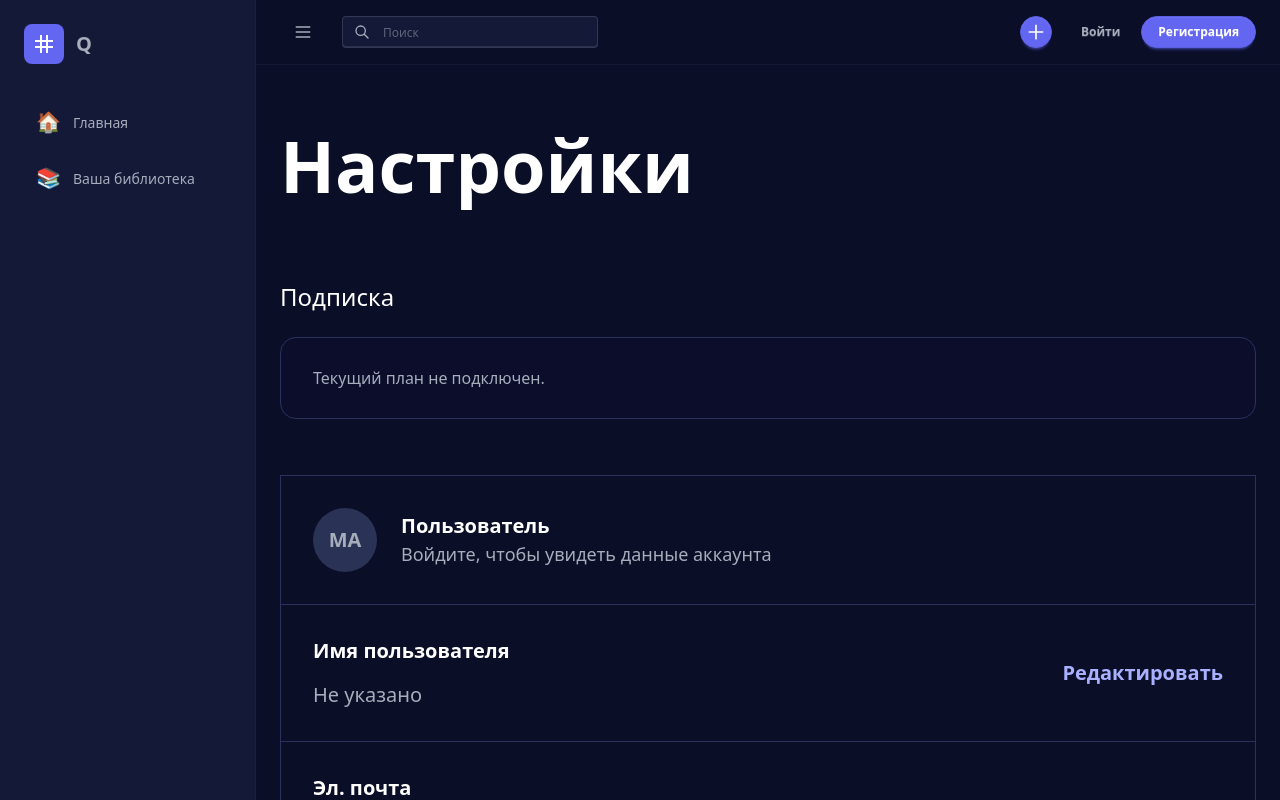
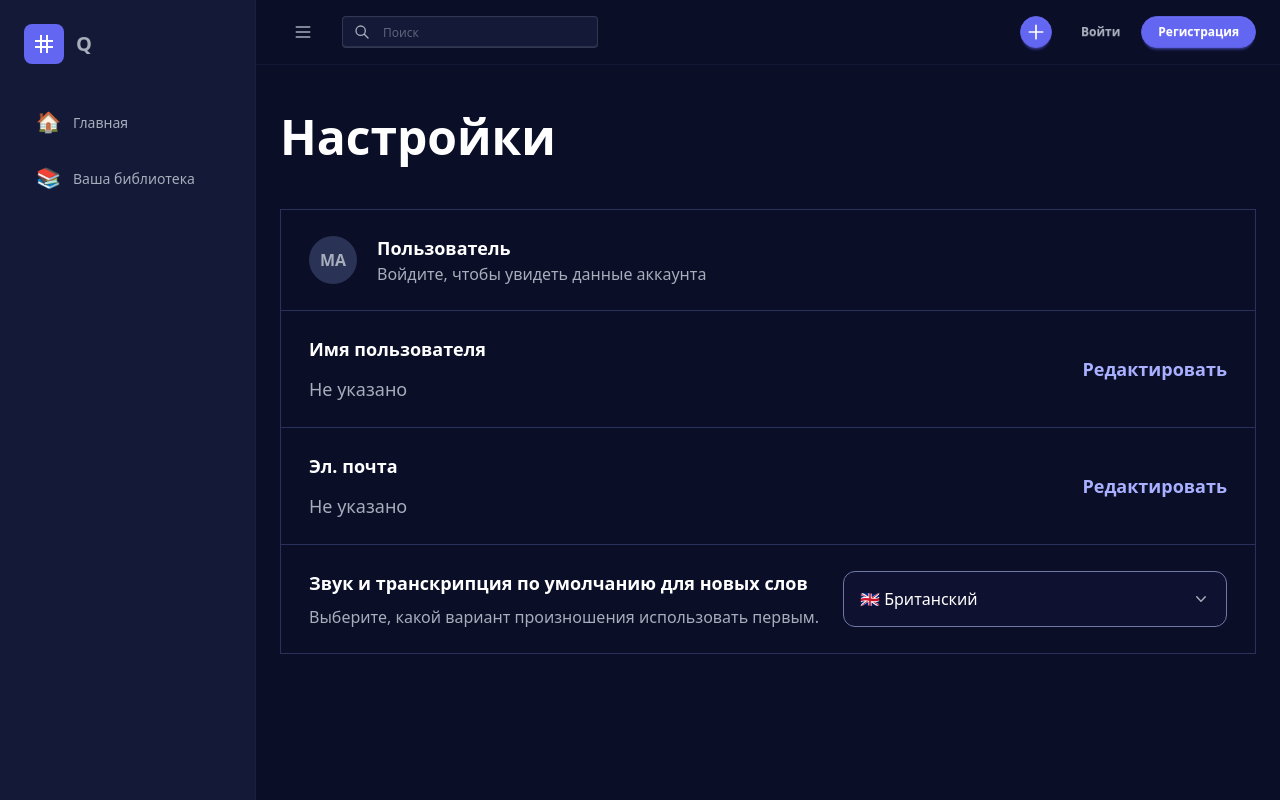
Before and after one commit to Manblax/flashcards2, a Next.js app in the folder frontend/: page /settings in a window 1280 px wide. Shown: the top 800 px of the page. Built offline with nearby package versions, Linux system fonts and the light colour scheme.

Commit message:
Add pronunciation preference setting

```diff
--- a/frontend/app/settings/page.tsx
+++ b/frontend/app/settings/page.tsx
@@ -1,6 +1,5 @@
 "use client";
 
-import Link from "next/link";
 import { useEffect, useState } from "react";
 import {
   AUTH_STATE_CHANGE_EVENT,
@@ -8,8 +7,14 @@ import {
   type AuthUser,
 } from "@/lib/auth";
 
+type PronunciationVariant = "uk" | "us";
+
+const PRONUNCIATION_SETTING_KEY = "preferred-pronunciation-variant";
+
 export default function SettingsPage() {
   const [user, setUser] = useState<AuthUser | null>(null);
+  const [pronunciationVariant, setPronunciationVariant] =
+    useState<PronunciationVariant>("uk");
 
   useEffect(() => {
     const syncUser = () => {
@@ -29,32 +34,38 @@ export default function SettingsPage() {
     };
   }, []);
 
+  useEffect(() => {
+    const storedVariant = localStorage.getItem(PRONUNCIATION_SETTING_KEY);
+
+    if (storedVariant === "uk" || storedVariant === "us") {
+      setPronunciationVariant(storedVariant);
+    }
+  }, []);
+
+  const handlePronunciationVariantChange = (variant: PronunciationVariant) => {
+    setPronunciationVariant(variant);
+    localStorage.setItem(PRONUNCIATION_SETTING_KEY, variant);
+  };
+
   const initials = user?.username ? user.username.slice(0, 2).toUpperCase() : "MA";
 
   return (
-    <div className="mx-auto max-w-6xl px-6 py-16">
-      <h1 className="mb-20 text-6xl font-semibold tracking-normal text-white sm:text-7xl">
+    <div className="mx-auto max-w-5xl px-6 py-12">
+      <h1 className="mb-12 text-4xl font-semibold tracking-normal text-white sm:text-5xl">
         Настройки
       </h1>
 
-      <section className="mb-14">
-        <h2 className="mb-6 text-2xl font-medium text-white">Подписка</h2>
-        <div className="rounded-2xl border border-[#29315c] bg-[#0b0d2b] px-8 py-7 text-neutral-content">
-          Текущий план не подключен.
-        </div>
-      </section>
-
       <section>
         <div className="overflow-hidden rounded-none border-x border-t border-[#29315c]">
-          <div className="flex items-center gap-6 border-b border-[#29315c] px-8 py-8">
-            <div className="flex h-16 w-16 shrink-0 items-center justify-center rounded-full bg-neutral text-xl font-semibold text-neutral-content">
+          <div className="flex items-center gap-5 border-b border-[#29315c] px-7 py-6">
+            <div className="flex h-12 w-12 shrink-0 items-center justify-center rounded-full bg-neutral text-base font-semibold text-neutral-content">
               {initials}
             </div>
             <div className="min-w-0">
-              <div className="truncate text-xl font-semibold text-white">
+              <div className="truncate text-lg font-semibold text-white">
                 {user?.username || "Пользователь"}
               </div>
-              <div className="truncate text-lg font-normal text-neutral-content">
+              <div className="truncate text-base font-normal text-neutral-content">
                 {user?.email || "Войдите, чтобы увидеть данные аккаунта"}
               </div>
             </div>
@@ -68,35 +79,77 @@ export default function SettingsPage() {
             label="Эл. почта"
             value={user?.email || "Не указано"}
           />
+          <PronunciationSettingsRow
+            value={pronunciationVariant}
+            onChange={handlePronunciationVariantChange}
+          />
         </div>
+      </section>
+    </div>
+  );
+}
 
-        {!user ? (
-          <div className="mt-8">
-            <Link
-              href="/login"
-              className="inline-flex rounded-full bg-primary px-7 py-3 text-base font-semibold text-white"
-            >
-              Войти
-            </Link>
-          </div>
-        ) : null}
-      </section>
+function PronunciationSettingsRow({
+  value,
+  onChange,
+}: {
+  value: PronunciationVariant;
+  onChange: (value: PronunciationVariant) => void;
+}) {
+  return (
+    <div className="grid gap-5 border-b border-[#29315c] px-7 py-6 lg:grid-cols-[minmax(0,1fr)_minmax(18rem,24rem)] lg:items-center">
+      <div>
+        <div className="mb-2 text-lg font-semibold text-white">
+          Звук и транскрипция по умолчанию для новых слов
+        </div>
+        <div className="text-base font-normal text-neutral-content">
+          Выберите, какой вариант произношения использовать первым.
+        </div>
+      </div>
+
+      <label className="relative block">
+        <select
+          className="h-14 w-full appearance-none rounded-xl border border-[#6f79a7] bg-[#0f1130] px-4 pr-12 text-base font-medium text-white outline-none transition-colors hover:border-[#a9b0ff] focus:border-[#a9b0ff]"
+          value={value}
+          onChange={(event) =>
+            onChange(event.target.value as PronunciationVariant)
+          }
+        >
+          <option value="uk">🇬🇧 Британский</option>
+          <option value="us">🇺🇸 Американский</option>
+        </select>
+        <span className="pointer-events-none absolute right-4 top-1/2 -translate-y-1/2 text-neutral-content">
+          <svg
+            xmlns="http://www.w3.org/2000/svg"
+            className="h-5 w-5"
+            viewBox="0 0 20 20"
+            fill="currentColor"
+            aria-hidden="true"
+          >
+            <path
+              fillRule="evenodd"
+              d="M5.23 7.21a.75.75 0 0 1 1.06.02L10 11.17l3.71-3.94a.75.75 0 1 1 1.08 1.04l-4.25 4.5a.75.75 0 0 1-1.08 0l-4.25-4.5a.75.75 0 0 1 .02-1.06Z"
+              clipRule="evenodd"
+            />
+          </svg>
+        </span>
+      </label>
     </div>
   );
 }
 
 function SettingsRow({ label, value }: { label: string; value: string }) {
   return (
-    <div className="flex min-h-32 items-center justify-between gap-8 border-b border-[#29315c] px-8 py-8">
+    <div className="flex min-h-24 items-center justify-between gap-8 border-b border-[#29315c] px-7 py-6">
       <div className="min-w-0">
-        <div className="mb-4 text-xl font-semibold text-white">{label}</div>
-        <div className="truncate text-xl font-normal text-neutral-content">
+        <div className="mb-3 text-lg font-semibold text-white">{label}</div>
+        <div className="truncate text-lg font-normal text-neutral-content">
           {value}
         </div>
       </div>
       <button
         type="button"
-        className="shrink-0 text-xl font-semibold text-[#a9b0ff] transition-colors hover:text-white"
+        className="shrink-0 text-lg font-semibold text-[#a9b0ff] transition-colors hover:text-white"
       >
         Редактировать
       </button>
```
